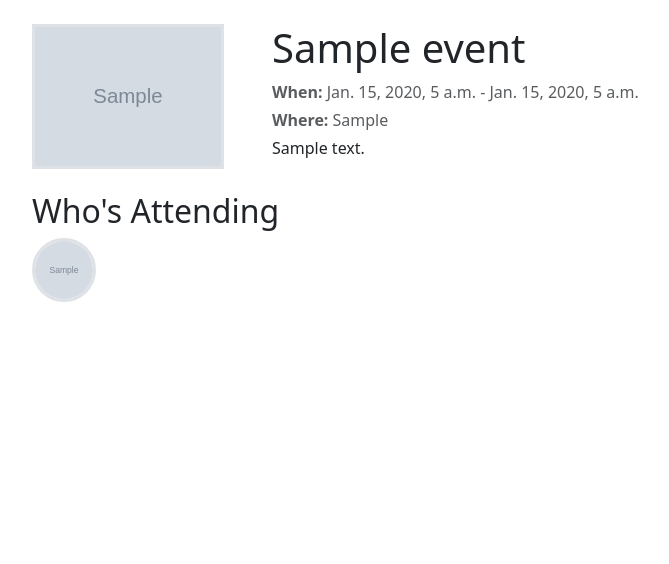
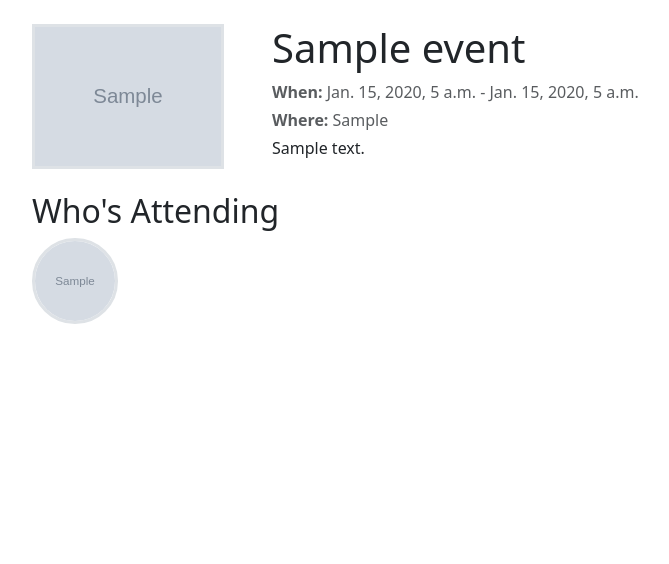
Before and after one commit to smayya337/cns-website, a Django app: template templates/event_page.html in a window 1280 px wide. Shown: the part 59-623 px from the top of the page, without its empty margins (50-719 px from the left). Run offline with Django 5.2, Linux system fonts and the light colour scheme; tables that the repository leaves empty hold one stand-in row (values such as "Sample post"); the template is opened without the code that fills it: values that come from a table or form of the project are taken from there, most other values are stand-ins (such as "Sample title", 1, 10 or a date in 2020); grey boxes marked "Sample" are stand-in pictures; parts of the project's set-up code (start-up, migrations or seed data) failed here and were passed over; some libraries are stand-ins or nearby versions.

Commit message:
make user images scale properly on event pages

```diff
--- a/templates/event_page.html
+++ b/templates/event_page.html
@@ -45,7 +45,7 @@
             {% else %}
                 <h2>Who's Attending</h2>
             {% endif %}
-            <div class="d-flex flex-row">
+            <!-- <div class="d-flex flex-row">
                 {# TODO: make these images more mobile-friendly #}
                 {% for attendee in attendees %}
                     <a href="{% url 'user_page' attendee.username %}" data-bs-toggle="tooltip" data-bs-placement="bottom"
@@ -53,6 +53,14 @@
                         {% include "profile_image.html" with req_user=attendee %}
                     </a>
                 {% endfor %}
+            </div> -->
+            <div class="row g-2">
+                {% for attendee in attendees %}
+                    <a href="{% url 'user_page' attendee.username %}" data-bs-toggle="tooltip" data-bs-placement="bottom"
+                       data-bs-title="{{ attendee.first_name }} {{ attendee.last_name }}" class="col-2 col-lg-1">
+                        {% include "profile_image.html" with req_user=attendee %}
+                    </a>
+                {% endfor %}
             </div>
         </div>
     {% endif %}
```
